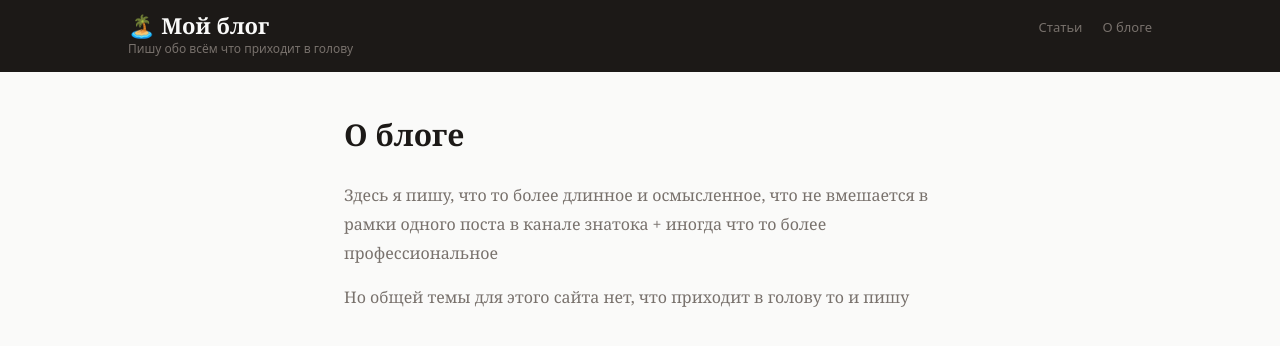
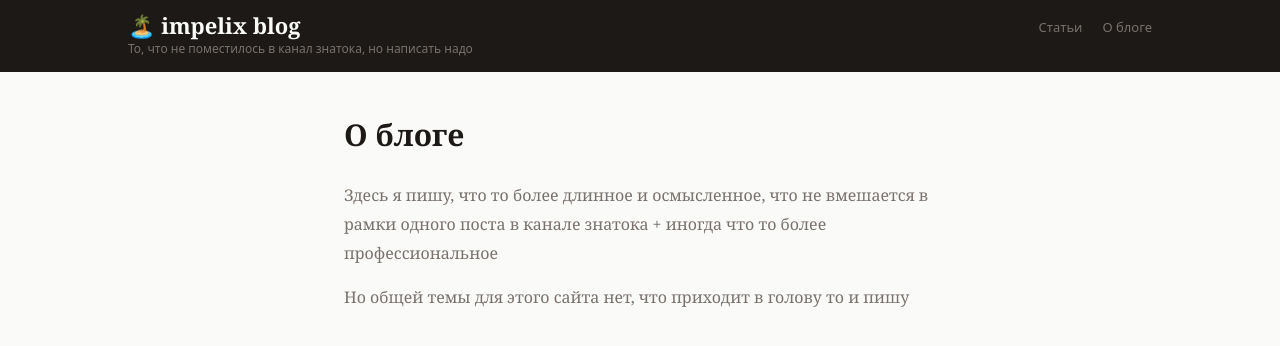
Before and after one commit to impelixx/shitposting, a Next.js app in the folder frontend/: page /about in a window 1280 px wide. Shown: the top 346 px of the page. Built offline with nearby package versions, Linux system fonts and the light colour scheme.

Commit message:
one more update

```diff
--- a/frontend/src/components/Navbar.tsx
+++ b/frontend/src/components/Navbar.tsx
@@ -8,22 +8,58 @@ interface Props {
 export function Navbar({ children }: Props) {
   return (
     <nav style={{ backgroundColor: "#1c1917", padding: "14px 28px" }}>
-      <div style={{ maxWidth: "1024px", margin: "0 auto", display: "flex", alignItems: "flex-start", justifyContent: "space-between" }}>
+      <div
+        style={{
+          maxWidth: "1024px",
+          margin: "0 auto",
+          display: "flex",
+          alignItems: "flex-start",
+          justifyContent: "space-between",
+        }}
+      >
         <div>
           <Link
             href="/"
-            style={{ fontFamily: "Georgia, serif", color: "#fafaf9", fontSize: "22px", fontWeight: 700, lineHeight: 1, textDecoration: "none", display: "block" }}
+            style={{
+              fontFamily: "Georgia, serif",
+              color: "#fafaf9",
+              fontSize: "22px",
+              fontWeight: 700,
+              lineHeight: 1,
+              textDecoration: "none",
+              display: "block",
+            }}
           >
-            🏝️ Мой блог
+            🏝️ impelix blog
           </Link>
           <p style={{ color: "#78716c", fontSize: "12px", marginTop: "4px" }}>
-            Пишу обо всём что приходит в голову
+            То, что не поместилось в канал знатока, но написать надо
           </p>
           {children}
         </div>
-        <div style={{ display: "flex", gap: "20px", fontSize: "13px", color: "#78716c", paddingTop: "4px" }}>
-          <Link href="/" style={{ color: "#78716c", textDecoration: "none" }} className="hover:text-orange-500 transition-colors">Статьи</Link>
-          <Link href="/about" style={{ color: "#78716c", textDecoration: "none" }} className="hover:text-orange-500 transition-colors">О блоге</Link>
+        <div
+          style={{
+            display: "flex",
+            gap: "20px",
+            fontSize: "13px",
+            color: "#78716c",
+            paddingTop: "4px",
+          }}
+        >
+          <Link
+            href="/"
+            style={{ color: "#78716c", textDecoration: "none" }}
+            className="hover:text-orange-500 transition-colors"
+          >
+            Статьи
+          </Link>
+          <Link
+            href="/about"
+            style={{ color: "#78716c", textDecoration: "none" }}
+            className="hover:text-orange-500 transition-colors"
+          >
+            О блоге
+          </Link>
         </div>
       </div>
     </nav>
```
